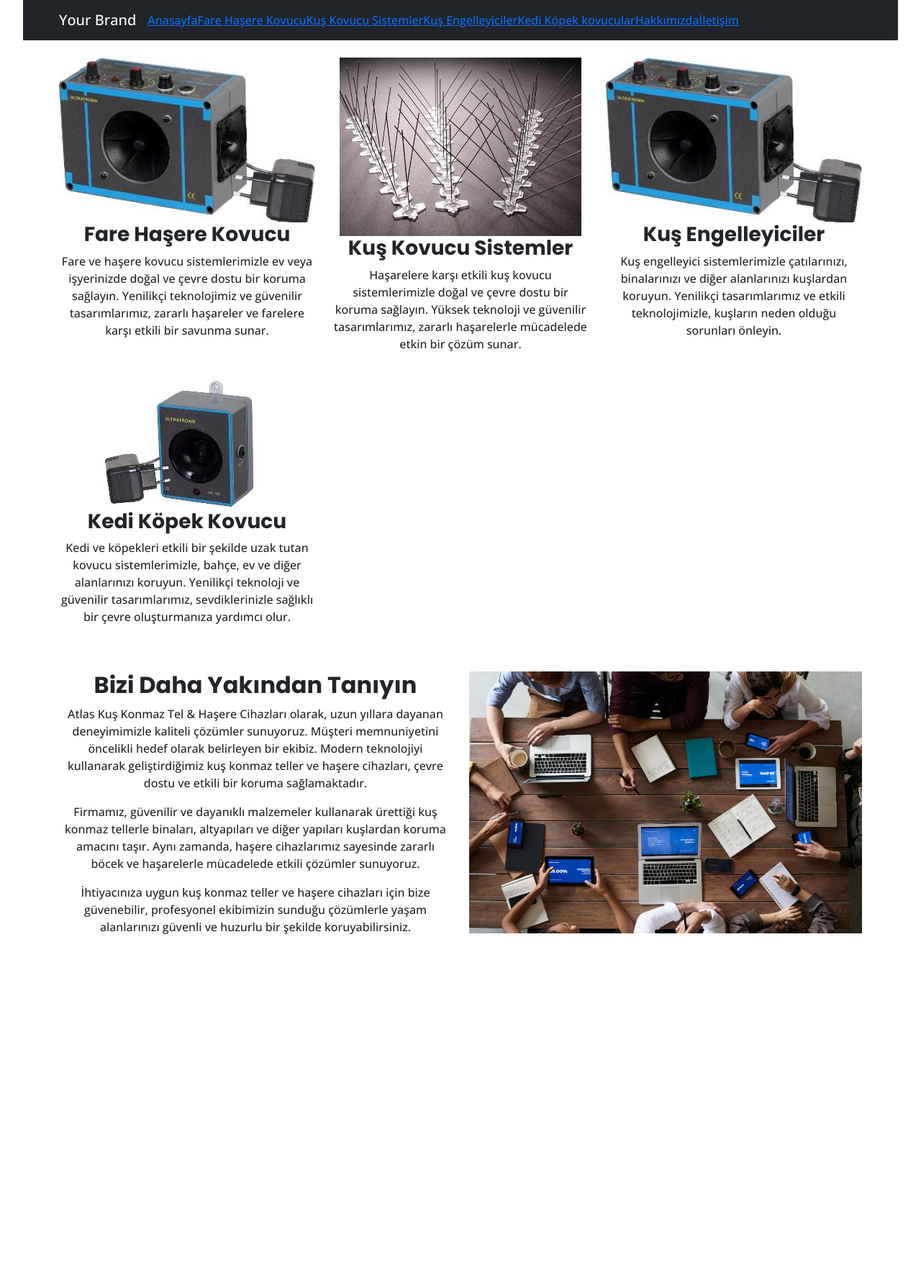
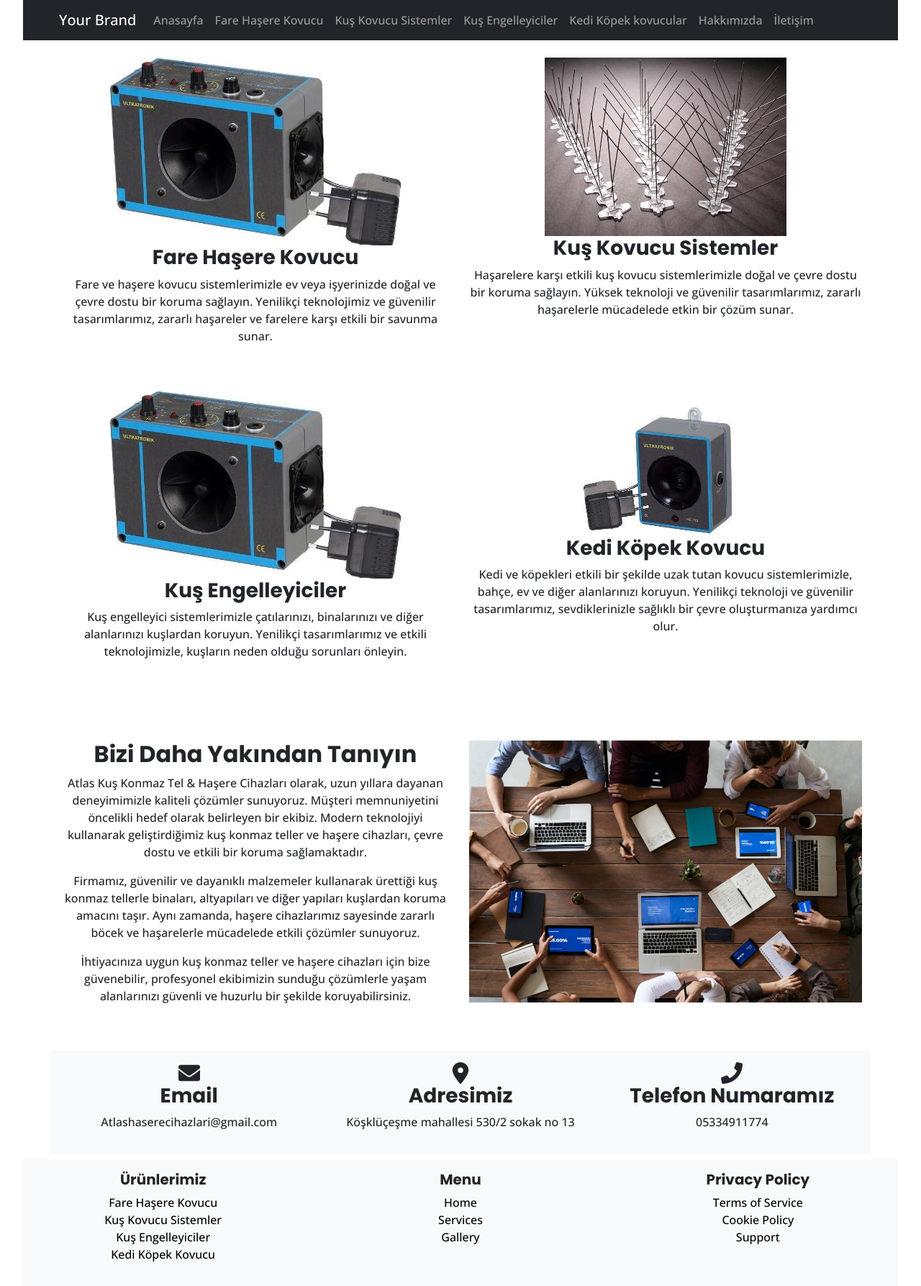
Before and after one commit to Mert003/ilaclama, a React (Create React App) app: page / in a window 1280 px wide. Shown: the whole page at 72% size. Before the commit the page ends 1364 px from the top, so only its background shows below. Built offline with nearby package versions, Linux system fonts and the light colour scheme.

Commit message:
sthird322

```diff
--- a/src/App.js
+++ b/src/App.js
@@ -3,6 +3,7 @@ import { Routes , Route } from 'react-router-dom';
 import NavigationBar from './components/navbar/navbar';
 import Home from './pages/home';
 import Hakkimizda from './pages/hakkimizda';
+import Footer from './components/footer/Footer';
 
 function App() {
   return (
@@ -13,6 +14,8 @@ function App() {
                <Route path="/hakkimizda" element={<Hakkimizda /> } />
 
           </Routes>
+      <Footer />
+
     </div>
   );
 }
--- /dev/null
+++ b/src/components/contact/contact.js
@@ -0,0 +1,38 @@
+// ThreeColumns.js
+import React from 'react';
+import { Row, Col, Container } from 'react-bootstrap';
+import { FaEnvelope, FaPhone } from 'react-icons/fa';
+import { FaLocationDot } from "react-icons/fa6";
+ // Replace with the actual icons you want to use
+
+const Contact = () => {
+  return (
+    <Container className='bg-light p-3 '>
+    <Row>
+      <Col>
+        <div className="column">
+          <FaEnvelope size={30} />
+          <h3>Email</h3>
+          <p>Atlashaserecihazlari@gmail.com</p>
+        </div>
+      </Col>
+      <Col>
+        <div className="column">
+           <FaLocationDot size={30} />
+          <h3>Adresimiz</h3>
+          <p>Köşklüçeşme mahallesi 530/2 sokak no 13</p>
+        </div>
+      </Col>
+      <Col>
+        <div className="column">
+          <FaPhone size={30} />
+          <h3>Telefon Numaramız</h3>
+          <p>05334911774</p>
+        </div>
+      </Col>
+    </Row>
+    </Container>
+  );
+};
+
+export default Contact;
--- /dev/null
+++ b/src/components/footer/Footer.js
@@ -0,0 +1,55 @@
+import React from 'react';
+import { FaTwitter, FaLinkedin, FaFacebook } from 'react-icons/fa';
+import { Row, Col } from 'react-bootstrap';
+import { Link } from "react-router-dom";
+import "./footer.css";
+
+import "../../../node_modules/bootstrap/dist/css/bootstrap.min.css";
+
+
+function Footer() {
+  return (
+    <footer className="footer mt-2 w-100 text-center bg-light" >
+
+
+      <Row className="py-3">
+
+      <Col md={4}>
+          {/* Menu Column */}
+          <h5>Ürünlerimiz</h5>
+          <ul className="list-unstyled">
+            <Link activeClass="active" to="home" offset={50}><li>Fare Haşere Kovucu </li></Link>
+
+            <Link activeClass="active" to="services" offset={50}><li>Kuş Kovucu Sistemler</li></Link>
+            <Link activeClass="active" to="gallery" offset={50}><li>Kuş Engelleyiciler</li></Link>
+            <Link activeClass="active" to="gallery" offset={50}><li>Kedi Köpek Kovucu</li></Link>
+          </ul>
+        </Col>
+
+        <Col md={4}>
+          {/* Menu Column */}
+          <h5>Menu</h5>
+          <ul className="list-unstyled">
+            <Link activeClass="active" to="home" offset={50}><li>Home</li></Link>
+
+            <Link activeClass="active" to="services" offset={50}><li>Services</li></Link>
+            <Link activeClass="active" to="gallery" offset={50}><li>Gallery</li></Link>
+          </ul>
+        </Col>
+        <Col md={4}>
+          {/* Privacy Policy Column */}
+          <h5>Privacy Policy</h5>
+          <ul className="list-unstyled">
+            <li><a href="/terms" className="text-decoration-none">Terms of Service</a></li>
+            <li><a href="/cookies" className="text-decoration-none">Cookie Policy</a></li>
+            <li><a href="/support" className="text-decoration-none">Support</a></li>
+          </ul>
+        </Col>
+
+
+      </Row>
+    </footer>
+  );
+}
+
+export default Footer;
--- /dev/null
+++ b/src/components/footer/footer.css
@@ -0,0 +1,12 @@
+.footer{
+    overflow: hidden;
+    list-style: none;
+    text-decoration: none;
+
+    }
+    .footer a{
+        color: #000;
+    }
+    .list-unstyled:hover{
+        cursor: pointer;
+    }
--- a/src/components/hero/hero.js
+++ b/src/components/hero/hero.js
@@ -10,28 +10,28 @@ const Hero = () => {
     <Container className='my-4'>
 
       <Row >
-      <Col className='col-12 col-md-4' >
+      <Col className='col-12 col-md-6' >
           <Image src={kusengelleyici} alt="Image 2" fluid />
 
           <h3>Fare Haşere Kovucu</h3>
           <p>Fare ve haşere kovucu sistemlerimizle ev veya işyerinizde doğal ve çevre dostu bir koruma sağlayın. Yenilikçi teknolojimiz ve güvenilir tasarımlarımız, zararlı haşareler ve farelere karşı etkili bir savunma sunar. </p>
 
         </Col>
-        <Col className='col-12 col-md-4' >
+        <Col className='col-12 col-md-6' >
           <Image src={kuskovucu} alt="Image 1" fluid  />
 
           <h3>Kuş Kovucu Sistemler</h3>
           <p>Haşarelere karşı etkili kuş kovucu sistemlerimizle doğal ve çevre dostu bir koruma sağlayın. Yüksek teknoloji ve güvenilir tasarımlarımız, zararlı haşarelerle mücadelede etkin bir çözüm sunar. </p>
 
         </Col>
-        <Col className='col-12 col-md-4' >
+        <Col className='col-12 col-md-6 my-5' >
           <Image src={kusengelleyici} alt="Image 2" fluid />
 
           <h3>Kuş Engelleyiciler</h3>
           <p>Kuş engelleyici sistemlerimizle çatılarınızı, binalarınızı ve diğer alanlarınızı kuşlardan koruyun. Yenilikçi tasarımlarımız ve etkili teknolojimizle, kuşların neden olduğu sorunları önleyin.</p>
 
         </Col>
-        <Col className='col-12 col-md-4' >
+        <Col className='col-12 col-md-6 my-5' >
           <Image src={kedi} alt="Image 3" fluid />
 
           <h3>Kedi Köpek Kovucu</h3>
--- a/src/components/navbar/navbar.css
+++ b/src/components/navbar/navbar.css
@@ -0,0 +1,5 @@
+a{
+    text-decoration: none;
+
+
+}
--- a/src/components/navbar/navbar.js
+++ b/src/components/navbar/navbar.js
@@ -3,6 +3,7 @@ import React, { useState } from 'react';
 import { Navbar, Nav, Container } from 'react-bootstrap';
 import 'bootstrap/dist/css/bootstrap.min.css';
 import { Link } from 'react-router-dom';
+import "./navbar.css";
 
 // Your Navbar component
 const NavigationBar = () => {
@@ -18,13 +19,13 @@ const NavigationBar = () => {
         />
         <Navbar.Collapse id="basic-navbar-nav">
           <Nav className="ml-auto">
-            <Link to="/">Anasayfa</Link>
-            <Link to="/farehasare">Fare Haşere Kovucu</Link>
-            <Link to="/kuskovucu">Kuş Kovucu Sistemler</Link>
-            <Link to="/kusengelleyici">Kuş Engelleyiciler</Link>
-            <Link to="/kedikopekkovucu">Kedi Köpek kovucular</Link>
-            <Link to="/hakkimizda">Hakkımızda</Link>
-            <Link to="/iletisim">İletişim</Link>
+            <Link to="/" className="nav-link">Anasayfa </Link>
+            <Link to="/farehasare" className="nav-link">Fare Haşere Kovucu </Link>
+            <Link to="/kuskovucu" className="nav-link">Kuş Kovucu Sistemler </Link>
+            <Link to="/kusengelleyici" className="nav-link">Kuş Engelleyiciler </Link>
+            <Link to="/kedikopekkovucu" className="nav-link">Kedi Köpek kovucular </Link>
+            <Link to="/hakkimizda" className="nav-link">Hakkımızda </Link>
+            <Link to="/iletisim" className="nav-link">İletişim</Link>
           </Nav>
         </Navbar.Collapse>
       </Container>
--- a/src/pages/home.js
+++ b/src/pages/home.js
@@ -1,12 +1,14 @@
 import React from 'react'
 import Hero from '../components/hero/hero'
 import Hakkimizda from './hakkimizda'
+import Contact from '../components/contact/contact'
 
 const home = () => {
   return (
     <div>
         <Hero />
         <Hakkimizda />
+        <Contact />
 
     </div>
   )
```
Also changed, not shown: src/App.css (line endings or trailing spaces), src/images/logo.png (added).
